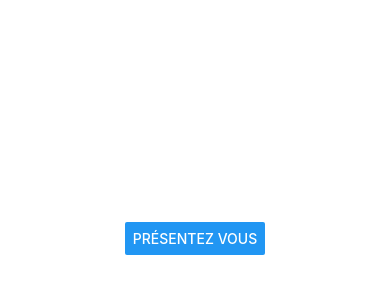
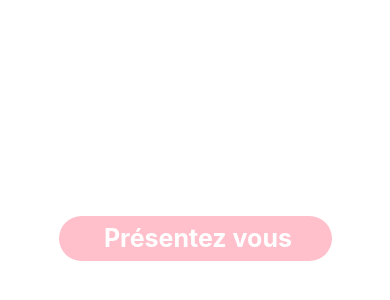
Before and after one commit to antigonePakloglou/labsReactNative, a React Native app in the folder labs/: screen / in a window 390 px wide. Shown: the part 184-484 px from the top of the page. Built offline with nearby package versions, Linux system fonts and the light colour scheme.

Commit message:
lab02presentation02

```diff
--- a/labs/App.js
+++ b/labs/App.js
@@ -1,5 +1,6 @@
 import { useState } from 'react';
-import { Button, StyleSheet, Text, View } from 'react-native';
+import { StyleSheet, Text, View } from 'react-native';
+import CustomButton from './src/component/CustomButton';
 
 export default function App() {
 
@@ -19,8 +20,8 @@ export default function App() {
 
   return (
     <View style={styles.container}>
-      <Button title='Présentez vous' onPress={handleClick}></Button>
      {renderCadre}
+     <CustomButton title={"Présentez vous"} onPress={handleClick}/>
     </View>
   );
 }
--- /dev/null
+++ b/labs/src/component/CustomButton.js
@@ -0,0 +1,28 @@
+import {StyleSheet, Text, Pressable } from 'react-native';
+import React from 'react';
+
+const CustomButton = ({title, onPress}) => {
+  return (
+    <Pressable style={styles.btn} onPress={onPress}>
+      <Text style={styles.text}> {title}</Text>
+    </Pressable>
+  )
+}
+
+const styles = StyleSheet.create({
+    btn: {
+        height: 45,
+        width: '70%',
+        backgroundColor: 'pink',
+        borderRadius: 30,
+        alignItems: 'center',
+        justifyContent: 'center'
+    },
+    text :{
+        color: 'white',
+        fontWeight: 'bold',
+        fontSize: 25
+    },
+})
+
+export default CustomButton
```
